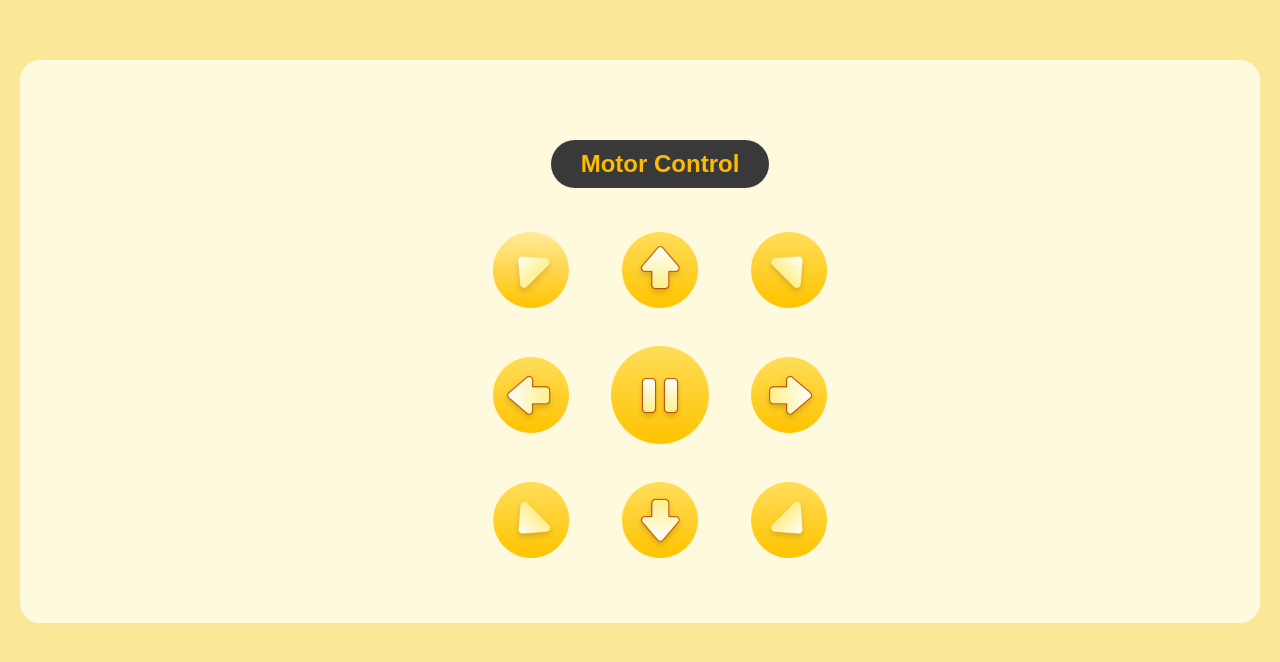
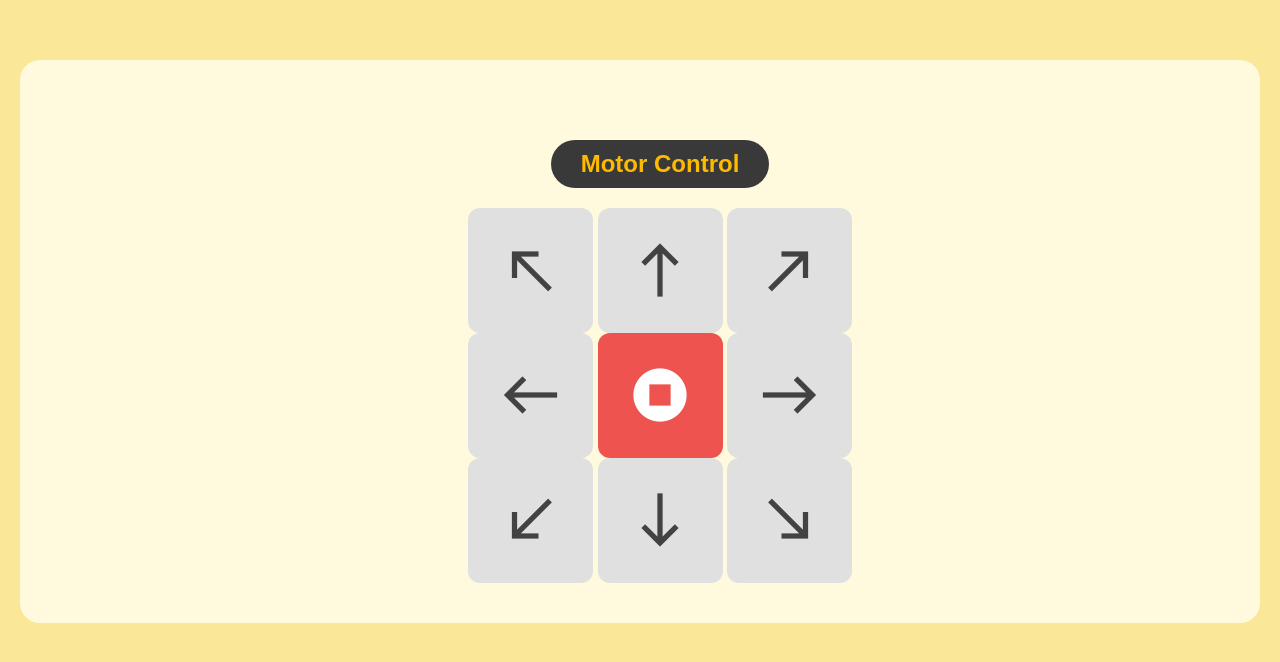
Before and after one commit to LudwikBielczynski/buildme-car, a Flask app: page / in a window 1280 px wide. Shown: the top 662 px of the page. Run offline with Flask 3, Linux system fonts and the light colour scheme; some libraries are stand-ins or nearby versions.

Commit message:
feat: Check material icons

```diff
--- a/src/buildmecar/templates/index.jinja
+++ b/src/buildmecar/templates/index.jinja
@@ -2,12 +2,11 @@
 <html>
 
 <head>
-    <title>Camera Streaming</title>
+    <title>BuildMecar</title>
     <meta charset="UTF-8">
-    <!--<meta name="viewport" content="width=device-width, initial-scale=1.0">-->
-    <title> BuildMecar </title>
-    <!--<link href="//cdn.bootcss.com/bootstrap/3.3.5/css/bootstrap.min.css" rel="stylesheet" media="screen">-->
-    <script src="http://code.jquery.com/jquery.js"></script>
+    <meta name="viewport" content="width=device-width, initial-scale=1.0">
+    <link href="https://fonts.googleapis.com/icon?family=Material+Icons" rel="stylesheet">
+    <script src="https://code.jquery.com/jquery-3.7.1.min.js"></script>
     <script>
 
         $(function () {
@@ -166,61 +165,40 @@
             width: 125px;
             height: 125px;
             border: none;
-            /*background-color: rgba(0,0,0,0);*/
+            background-color: #E0E0E0;
             vertical-align: middle;
             cursor: pointer;
+            border-radius: 12px;
+            transition: all 0.2s ease;
+            display: inline-flex;
+            align-items: center;
+            justify-content: center;
         }
 
-        #ic-left-up {
-            background: url("static/ic-left-up.png") no-repeat center center;
+        button.btn-all:hover {
+            background-color: #BDBDBD;
+            transform: scale(1.05);
         }
 
-        #ic-up {
-            background: url("static/ic-up.png") no-repeat center center;
+        button.btn-all:active {
+            transform: scale(0.95);
         }
 
-        #ic-right-up {
-            background: url("static/ic-right-up.png") no-repeat center center;
-        }
-
-        #ic-left {
-            background: url("static/ic-left.png") no-repeat center center;
+        button.btn-all .material-icons {
+            font-size: 64px;
+            color: #424242;
         }
 
         #ic-stop {
-            background: url("static/ic-stop.png") no-repeat center center;
+            background-color: #EF5350;
         }
 
-        #ic-right {
-            background: url("static/ic-right.png") no-repeat center center;
+        #ic-stop:hover {
+            background-color: #E53935;
         }
 
-        #ic-left-down {
-            background: url("static/ic-left-down.png") no-repeat center center;
-        }
-
-        #ic-down {
-            background: url("static/ic-down.png") no-repeat center center;
-        }
-
-        #ic-right-down {
-            background: url("static/ic-right-down.png") no-repeat center center;
-        }
-
-        button.btn-small {
-            background-size: 60.8% !important;
-        }
-
-        #ic-stop {
-            background-size: 78.4%
-        }
-
-        #ic-stop:active {
-            background-size: 72%
-        }
-
-        button.btn-small:active {
-            background-size: 56% !important;
+        #ic-stop .material-icons {
+            color: white;
         }
 
         @media screen and (min-width: 1024px) and (max-width: 1200px) {
@@ -288,19 +266,37 @@
                 <h2>Motor Control</h2>
                 <div class="btn_out">
                     <div>
-                        <button class="btn-all btn-small motor-btn" id="ic-left-up"></button>
-                        <button class="btn-all btn-small motor-btn" id="ic-up"></button>
-                        <button class="btn-all btn-small motor-btn" id="ic-right-up"></button>
+                        <button class="btn-all motor-btn" id="ic-left-up">
+                            <span class="material-icons">north_west</span>
+                        </button>
+                        <button class="btn-all motor-btn" id="ic-up">
+                            <span class="material-icons">north</span>
+                        </button>
+                        <button class="btn-all motor-btn" id="ic-right-up">
+                            <span class="material-icons">north_east</span>
+                        </button>
                     </div>
                     <div>
-                        <button class="btn-all btn-small motor-btn" id="ic-left"></button>
-                        <button class="btn-all btn-middle motor-btn" id="ic-stop"></button>
-                        <button class="btn-all btn-small motor-btn" id="ic-right"></button>
+                        <button class="btn-all motor-btn" id="ic-left">
+                            <span class="material-icons">west</span>
+                        </button>
+                        <button class="btn-all motor-btn" id="ic-stop">
+                            <span class="material-icons">stop_circle</span>
+                        </button>
+                        <button class="btn-all motor-btn" id="ic-right">
+                            <span class="material-icons">east</span>
+                        </button>
                     </div>
                     <div>
-                        <button class="btn-all btn-small motor-btn" id="ic-left-down"></button>
-                        <button class="btn-all btn-small motor-btn" id="ic-down"></button>
-                        <button class="btn-all btn-small motor-btn" id="ic-right-down"></button>
+                        <button class="btn-all motor-btn" id="ic-left-down">
+                            <span class="material-icons">south_west</span>
+                        </button>
+                        <button class="btn-all motor-btn" id="ic-down">
+                            <span class="material-icons">south</span>
+                        </button>
+                        <button class="btn-all motor-btn" id="ic-right-down">
+                            <span class="material-icons">south_east</span>
+                        </button>
                     </div>
                 </div>
             </div>
```
